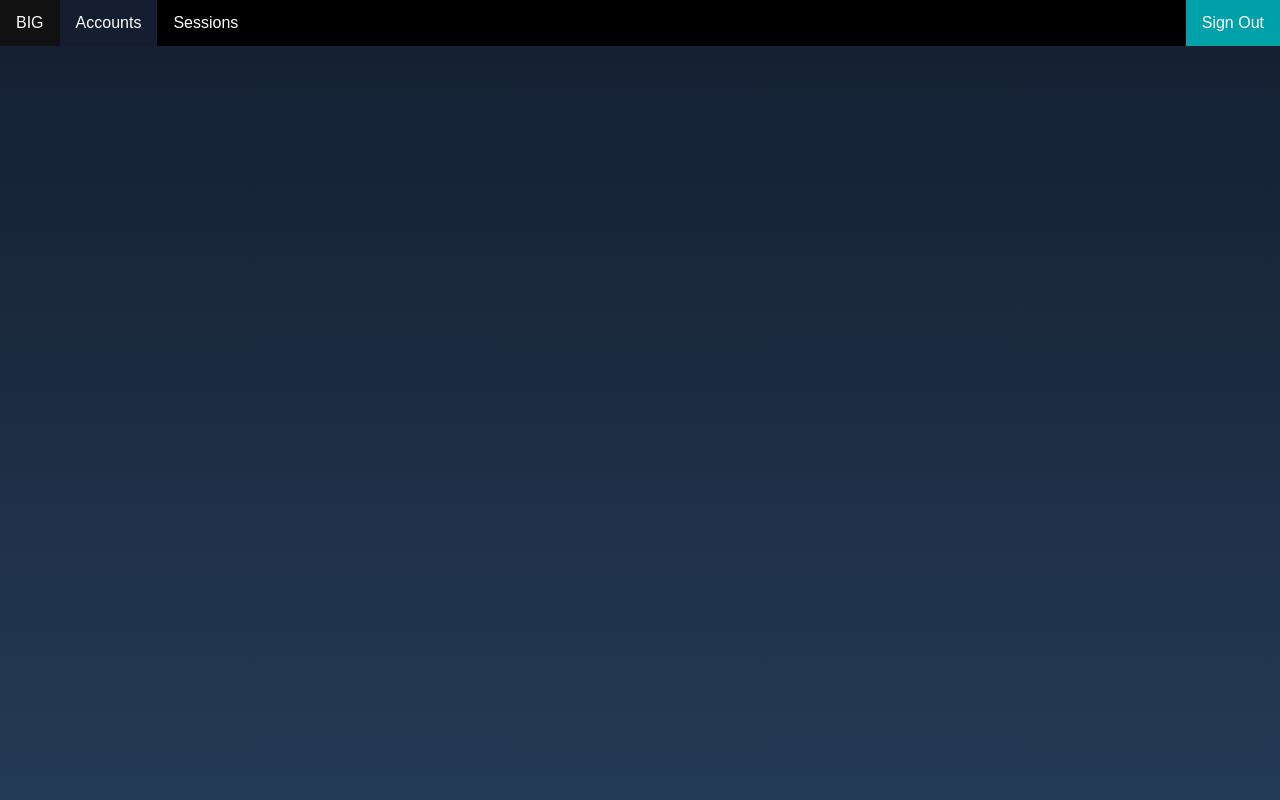
After one commit to onebignick/STC-2022, a Django app: page /accounts/ in a window 1280 px wide. The commit adds this page. Run offline with Django 4.2, Linux system fonts and the light colour scheme; parts of the project's set-up code (start-up, migrations or seed data) failed here and were passed over.

Commit message:
accounts and sessions

```diff
--- /dev/null
+++ b/project/welcome/templates/welcome/accounts.html
@@ -0,0 +1,65 @@
+<!DOCTYPE html>
+<html lang="en">
+
+<head>
+  <meta charset="utf-8">
+  <title>Dashboard</title>
+  <meta name="viewport" content="width=device-width, initial-scale=1.0" />
+</head>
+
+<style>
+        html {
+    height: 100%;
+  }
+  body {
+    margin:0;
+    padding:0;
+    font-family: sans-serif;
+    background: linear-gradient(#141e30, #243b55);
+  }
+
+ul {
+  list-style-type: none;
+  margin: 0;
+  padding: 0;
+  overflow: hidden;
+  background-color: black;
+}
+
+li {
+  float: left;
+}
+
+li a {
+  display: block;
+  color: white;
+  text-align: center;
+  padding: 14px 16px;
+  text-decoration: none;
+}
+
+.current{
+    background: #141e30;
+}
+
+li a:hover:not(.active) {
+  background-color: #111;
+}
+
+.active {
+  background-color: #00a1a9;
+}
+
+.active:hover{
+    background-color: #03e9f4;
+}
+</style>
+<body>
+    <ul>
+        <li><a href="{% url 'welcome:dashboard' %}">BIG</a></li>
+        <li><a class="current" href="#">Accounts</a></li>
+        <li><a href="{% url 'welcome:sessions' %}">Sessions</a></li>
+        <li style="float:right"><a class="active" href="#">Sign Out</a></li>
+    </ul>
+</body>
+</html>
--- a/project/welcome/templates/welcome/dashboard.html
+++ b/project/welcome/templates/welcome/dashboard.html
@@ -96,10 +96,10 @@ li a:hover:not(.active) {
 <body>
     <ul>
         <li><a class="current" href="#">BIG</a></li>
-        <li><a href="#">Accounts</a></li>
-        <li><a href="#">Sessions</a></li>
+        <li><a href="{% url 'welcome:accounts' %}">Accounts</a></li>
+        <li><a href="{% url 'welcome:sessions' %}">Sessions</a></li>
         <li style="float:right"><a class="active" href="#">Sign Out</a></li>
-      </ul>
+    </ul>
 
     <!-- clicker -->
     <div id="clicker">&#128051;</div>
--- a/project/welcome/urls.py
+++ b/project/welcome/urls.py
@@ -5,4 +5,6 @@ app_name = "welcome"
 
 urlpatterns = [
     path("dashboard/", views.dashboard, name="dashboard"),
+    path("accounts/", views.accounts, name="accounts"),
+    path("sessions/", views.sessions, name="sessions"),
 ]
--- a/project/welcome/views.py
+++ b/project/welcome/views.py
@@ -70,6 +70,22 @@ def dashboard(request):
     }
     return render(request, template, context)
 
+def accounts(request):
+    template = "welcome/accounts.html"
+    context = {
+        "title": "Accounts",
+    }
+    return render(request, template, context)
+
+def sessions(request):
+    template = "welcome/sessions.html"
+    context = {
+        "title": "sessions",
+    }
+    return render(request, template, context)
+
+
+
 
 def hashinfo(*args):
     hash = sha512()
```
Also changed, not shown: project/welcome/templates/welcome/sessions.html (added, +64 -0 lines).
